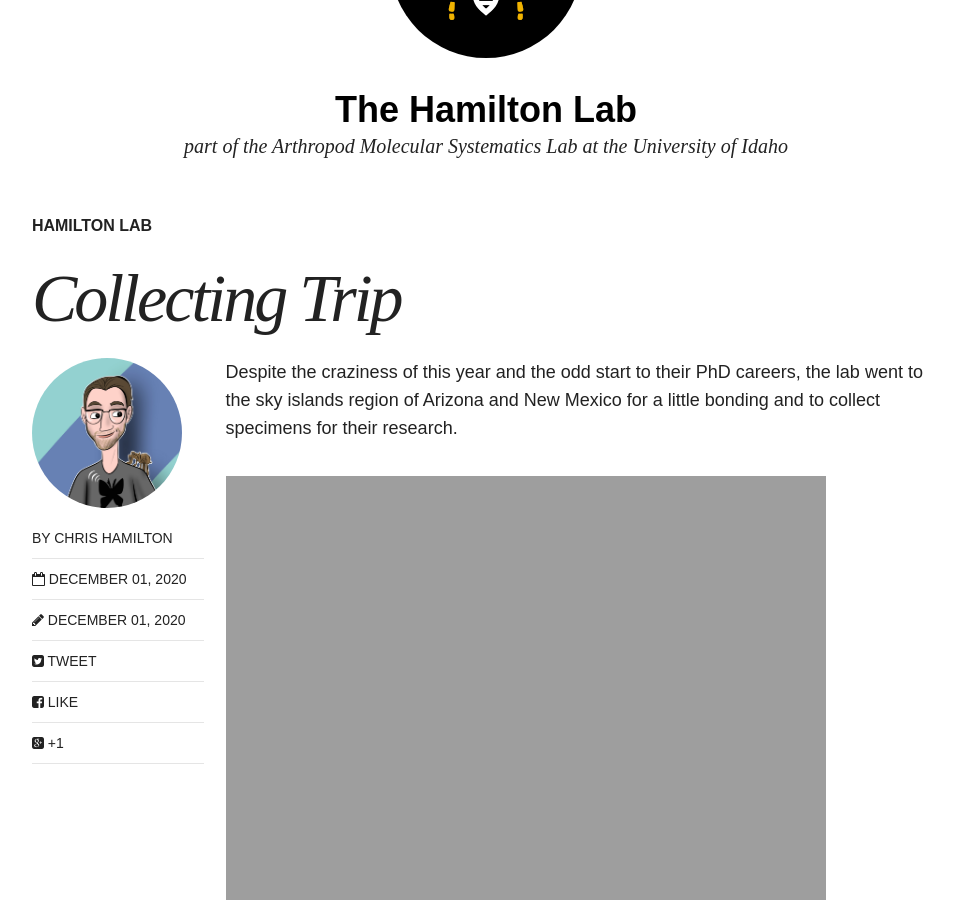
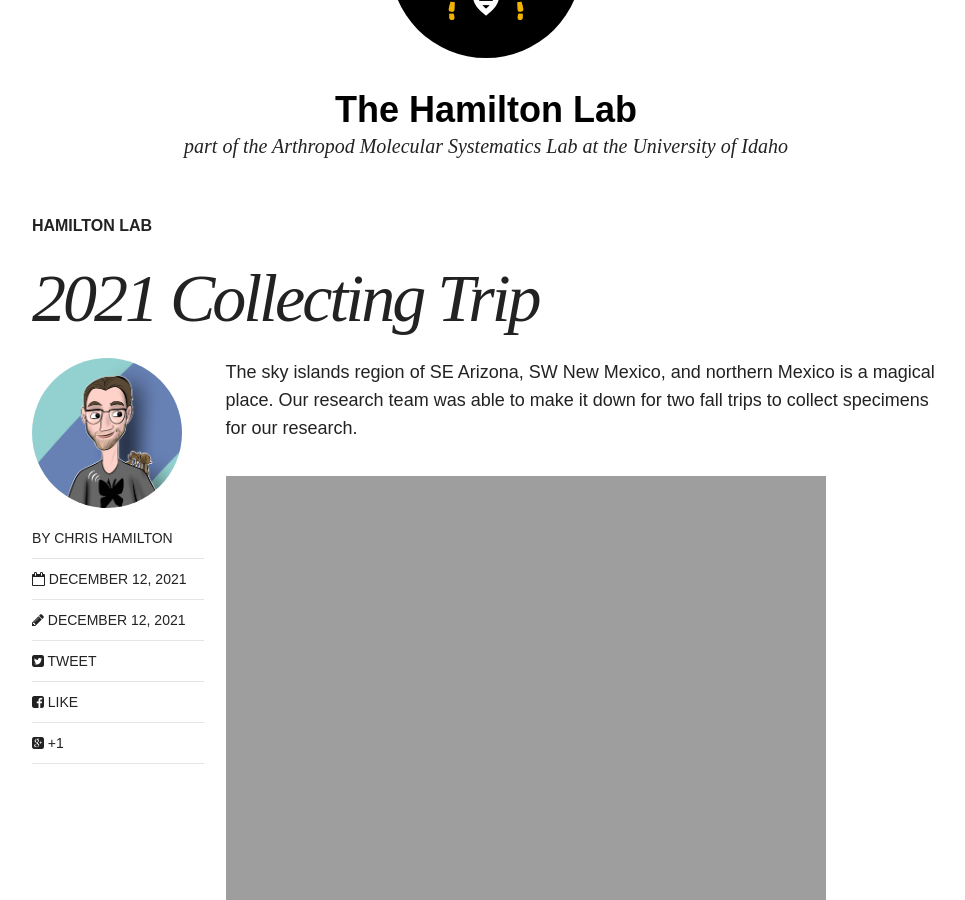
Before and after one commit to thehamiltonlab/thehamiltonlab.github.io, a Jekyll site: the page built from _posts/2021-12-12-trip.md, in a window 1280 px wide and 900 px high, scrolled down 237 px. Shown: the whole window, without its empty margins (154-1119 px from the left). Built offline with Jekyll 4.4.1, drawn with Linux system fonts in a browser that asks for light colours; nearby versions of some CDN libraries.

Commit message:
new post

```diff
--- /dev/null
+++ b/_posts/2021-12-12-trip.md
@@ -0,0 +1,18 @@
+---
+layout: post
+title: 2021 Collecting Trip
+excerpt: "November 2021 Sky Islands collecting trip"
+modified: 2021-12-12
+categories: articles
+tags: [hamilton lab]
+share: true
+---
+
+The sky islands region of SE Arizona, SW New Mexico, and northern Mexico is a magical place. Our research team was able to make it down for two fall trips to collect specimens for our research.
+<figure>
+	<a href="{{ site.url }}/images/sp_Winchester.jpg"><img src="{{ site.url }}/images/sp_Winchester.jpg" alt="image" width="600" height=""> </a>
+</figure>
+
+<figure>
+	<a href="{{ site.url }}/images/campsite.jpg"><img src="{{ site.url }}/images/campsite.jpg" alt="image" width="600" height=""> </a>
+</figure>
```
Also changed, not shown: _posts/2020-12-01-trip.md (+1 -1 lines), 2 other files.
